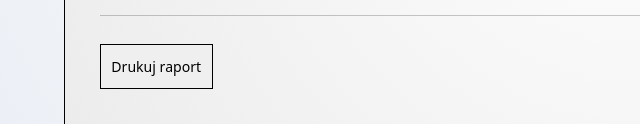
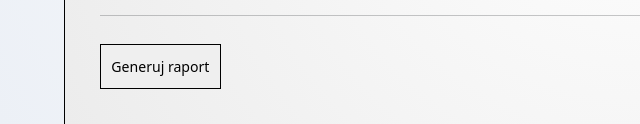
Before and after one commit to yobonez/inwentaryzacja-sprzetu, a website with bundled scripts: page website/changesHistory/changesHistory.html in a window 1280 px wide. Shown: the part 680-804 px from the top of the page, 0-640 px from the left. Built offline with nearby package versions, Linux system fonts and the light colour scheme.

Commit message:
generowanie ręcznego raportu + stylizacja witryny

```diff
--- a/website/changesHistory/changesHistory.html
+++ b/website/changesHistory/changesHistory.html
@@ -79,7 +79,7 @@
                 </p>
                 <hr>
                 <button id="print-button" onclick="window.print()">
-                    Drukuj raport
+                    Generuj raport
                 </button>
             </div>
         </main>
```
